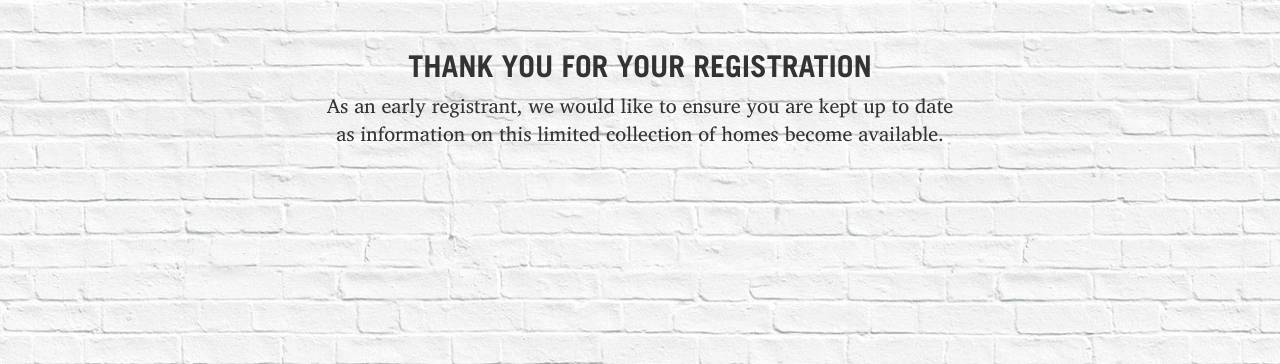
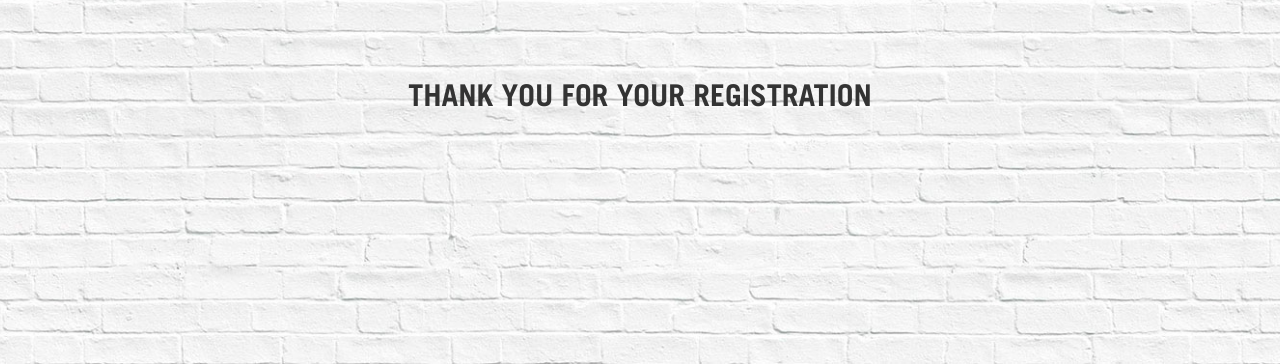
Before and after one commit to Interwebular/www.oxleyonpender.com, a website: page thankyou.html in a window 1280 px wide. Shown: the part 436-800 px from the top of the page. Drawn offline with nearby package versions, Linux system fonts and the light colour scheme; files whose address does not match are found by name.

Commit message:
Removed paragraph

```diff
--- a/thankyou.html
+++ b/thankyou.html
@@ -397,10 +397,6 @@
                     Thank you for your registration
                 </div>
 
-                <div class="sub-headline sub-headline-thankyou">
-                   As an early registrant, we would like to ensure you are kept up to date as information on this limited collection of homes become available.
-                </div>
-
             </div>
 
         </header>
```
